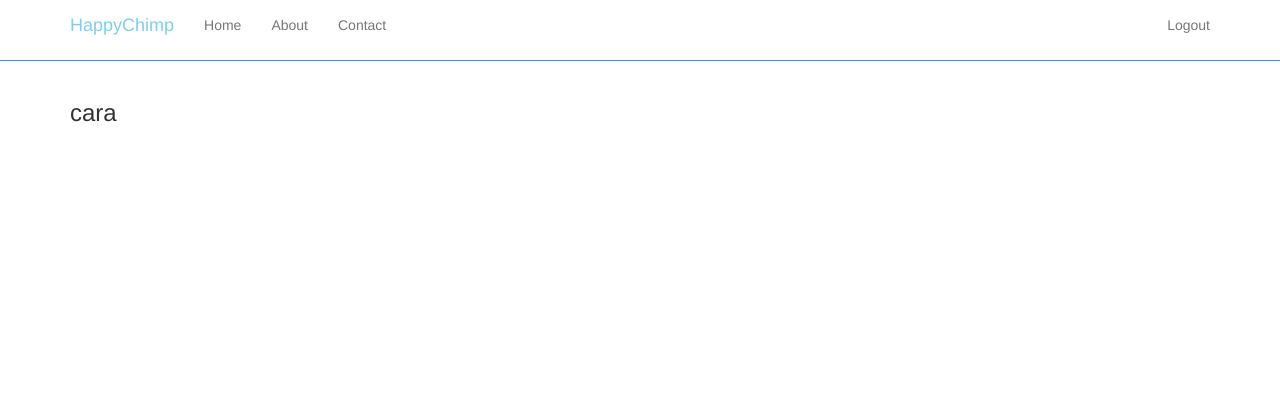
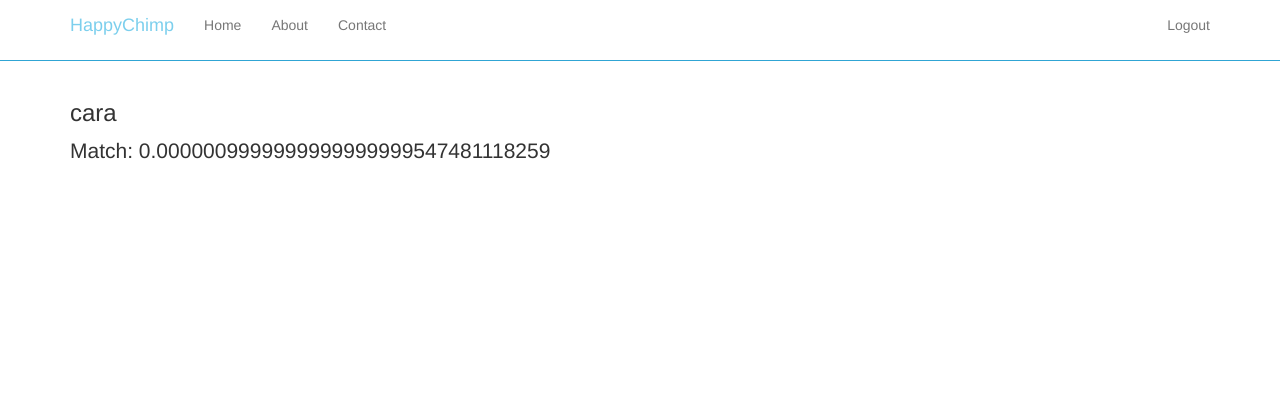
Before and after one commit to FourMoBro/psychic-barnacle, a Django app: a page that uses templates/profiles/profile_view.html in a window 1280 px wide. Shown: the top 420 px of the page. Run offline with Django 3.2, Linux system fonts and the light colour scheme; a user stored in the database is signed in; data comes from the database, SQL or seed files in the repository; some libraries are stand-ins or nearby versions.

Commit message:
match in profile

```diff
--- a/profiles/views.py
+++ b/profiles/views.py
@@ -1,13 +1,22 @@
 from django.contrib.auth import get_user_model
+from django.contrib.auth.decorators import login_required
+from django.http import Http404
 from django.shortcuts import render, get_object_or_404
 
 # Create your views here.
 
 User = get_user_model()
+
+from matches.models import Match
 from .models import Profile
 
+@login_required
 def profile_view(request, username):
 	user = get_object_or_404(User, username=username)
 	profile, created = Profile.objects.get_or_create(user=user)
-	context = {"profile": profile}
+	match, match_created = Match.objects.get_or_create_match(user_a=request.user, user_b=user)
+	context = {
+		"profile": profile,
+		"match": match
+				}
 	return render(request, "profiles/profile_view.html", context)
--- a/templates/profiles/profile_view.html
+++ b/templates/profiles/profile_view.html
@@ -6,6 +6,7 @@
 
 
 <h3>{{ profile.user }}</h3>
+<p class='lead'>Match: {{ match.match_decimal }} </p>
 
 {% if profile.picture %}
 <img src='{{ profile.picture.url }}' />
```
